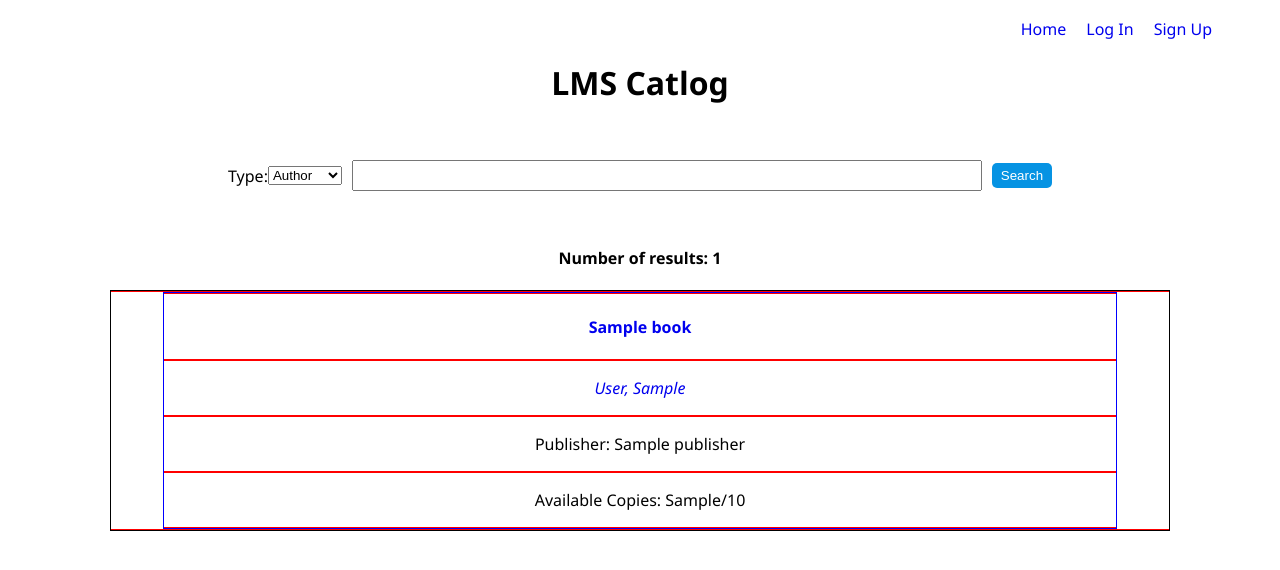
After one commit to ebroadwater/lms, a PHP site: the page made by catalog.php in a window 1280 px wide. The commit adds this page. Shown: the top 570 px of the page. Run offline with PHP 8.4, Linux system fonts and the light colour scheme; tables that the repository leaves empty or names only in its code hold one stand-in row (values such as "Sample post"); some libraries are stand-ins or nearby versions.

Commit message:
add folders, enhance search

```diff
--- /dev/null
+++ b/catalog.php
@@ -0,0 +1,130 @@
+<?php
+	session_start();
+	require_once "pdo.php";
+	require_once "util.php";
+
+	$staff = 0;
+	$loggedin = isset($_SESSION['user_id']);
+	if ($loggedin){
+		$staff = $_SESSION['is_staff'];
+	}
+	if (!isset($_GET['type']) && !isset($_GET['search'])){
+		$_SESSION['error'] = "Invalid request, search parameters missing";
+		header("Location: index.php");
+		return;
+	}
+	$secondpart = "";
+	$book_list = null;
+
+	if (strlen($_GET['q']) > 0){
+		$type = $_REQUEST['type'];
+		if ($type == "title"){
+			$secondpart = "WHERE a.title LIKE :temp ";
+		}
+		else if ($type == "series"){
+			$secondpart = "WHERE a.series LIKE :temp ";
+		}
+		else if ($type == "genre"){
+			$secondpart = "WHERE c.name LIKE :temp ";
+		}
+		else if ($type == "author"){
+			$secondpart = "WHERE f.first_name LIKE :temp OR f.last_name LIKE :temp ";
+		}
+		else{
+			$secondpart = "WHERE a.title LIKE :temp OR a.series LIKE :temp OR a.year_published LIKE :temp OR
+							c.name LIKE :temp OR d.name LIKE :temp OR f.first_name LIKE :temp OR f.last_name LIKE :temp ";
+		}
+	}
+	$book_list = makeSearch($pdo, $secondpart, $_GET['q']);
+
+?>
+<!DOCTYPE html>
+<html>
+	<head>
+		<title>LMS Catalog</title>
+		<?php require_once "head.php";?>
+	</head>
+	<body>
+		<ul class="nav">
+			<li class="nav-link">
+			<?php
+				echo('<a href="index.php">Home</a>');
+				if ($loggedin){
+					if ($staff){
+						echo('<a href="books/add.php">Add Book</a>');
+						echo('<a href="members/member-add.php">Add Member</a>');
+						echo('<a href="members.php">Members</a>');
+					}
+					echo('<a href="members/members-edit.php?user_id='.$_SESSION['user_id'].'">Profile</a>');
+					echo('<a href="logout.php">Log Out</a>');
+				}
+				else{
+					echo('<a href="login.php">Log In</a>');
+					echo('<a href="signup.php">Sign Up</a>');
+				}
+			?>
+			</li>
+		</ul>
+		<h1>LMS Catlog</h1>
+		<?php
+			flashMessagesCenter();
+		?>
+		<form method="GET">
+			<div class="search-bar-view">
+				<label for="type-text-view">Type:</label>
+				<select name="type" id="type-text-view">
+					<option value="keyword">Keyword</option>
+					<option value="title"<?php if ($_GET['type'] == "title"){ echo("selected");}?>>Title</option>
+					<option value="author"<?php if ($_GET['type'] == "author"){ echo("selected");}?>>Author</option>
+					<option value="series"<?php if ($_GET['type'] == "series"){ echo("selected");}?>>Series</option>
+					<option value="genre"<?php if ($_GET['type'] == "genre"){ echo("selected");}?>>Genre</option>
+				</select>
+				<input type="text" id="search-text" name="q" value="<?php echo $_GET['q']?>">
+				<input type="submit" name="search" class="button" value="Search">
+			</div>
+		</form>
+		<?php
+			$count = count($book_list);
+			echo("<h4>Number of results: ".$count."</h4>");
+		?>
+		<div class="book-page">
+			<?php
+				foreach($book_list as $book){
+					echo("<div class='book-row'>");
+						echo("<div class='book-info'>");
+							echo("<div class='book-row'>");
+								echo("<h4><a href='books/view.php?book_id=".htmlentities($book['book_id'])."'>".htmlentities($book['title'])."</a></h4>");
+							echo("</div>");
+							echo("<div class='book-row'>");
+								$author_list = explode(";", $book['Authors']);
+								$author_id_list = explode(",", $book['Author_ids']);
+								$index = 0;
+								foreach($author_list as $author){
+									echo("<p><a href='catalog.php?type=author&q=");
+									$name = explode(",", $author);
+									$fname = str_replace(' ', '', htmlentities($name[1]));
+									$lname = str_replace(' ', '', htmlentities($name[0]));
+									$q = $fname."+".$lname;
+									echo($q."&search=Search'>");
+									echo("<i>".htmlentities($author));
+									if ($index + 1 < count($author_list)){
+										echo(",  ");
+									}
+									echo("</i></a></p>");
+									$index++;
+								}
+							echo("</div>");
+							echo("<div class='book-row'>");
+								echo("<p>Publisher: ".$book['Publisher']."</p>");
+							echo("</div>");
+							echo("<div class='book-row'>");
+								echo("<p>Available Copies: ".$book['available_copies']."/".$book['total_copies']."</p>");
+							echo("</div>");
+						echo("</div>");
+					echo("</div>");
+					$count++;
+				}
+			?>
+		</div>
+	</body>
+</html>
--- a/logout.php
+++ b/logout.php
@@ -5,4 +5,5 @@ unset($_SESSION['email']);
 unset($_SESSION['first_name']);
 unset($_SESSION['last_name']);
 unset($_SESSION['is_staff']);
+unset($_SESSION['from']);
 header("Location: index.php");
--- a/static/css/starter.css
+++ b/static/css/starter.css
@@ -29,6 +29,13 @@ body{
 	justify-content: center;
 	align-items: center;
 	height: 250px;
+	margin-bottom:0;
+}
+.search-bar-view{
+	display: flex;
+	justify-content: center;
+	align-items: center;
+	height: 100px;
 	margin-bottom:0;
 }
 #search-text{
@@ -142,3 +149,22 @@ tr:hover {background-color: lightblue;}
 	display: flex;
 	gap: 20px;
 }
+.book-row{
+	display: flex;
+	border-top: solid 1px red;
+	border-bottom: solid 1px red;
+	justify-content: center;
+}
+.book-page{
+	display: flex;
+	flex-direction: column;
+	border: solid 1px black;
+	width: 85%;
+	margin: auto;
+}
+.book-info{
+	border: solid 1px blue;
+	display: flex;
+	flex-direction: column;
+	width: 90%;
+}
--- a/util.php
+++ b/util.php
@@ -172,4 +172,61 @@ function insertBook($pdo){
 		}
 	}
 }
+function makeSearch($pdo, $secondpart, $query){
+	$firstpart = "SELECT a.book_id, a.title, a.series, a.year_published, a.total_copies, a.available_copies, a.description,
+	GROUP_CONCAT(DISTINCT d.name) Publisher, GROUP_CONCAT(DISTINCT c.name) Genres,
+	GROUP_CONCAT(DISTINCT f.last_name, ', ', f.first_name SEPARATOR ';') Authors,
+	GROUP_CONCAT(DISTINCT f.author_id) Author_ids
+	FROM Book a INNER JOIN BookGenre b ON a.book_id = b.book_id INNER JOIN Genre c ON b.genre_id = c.genre_id
+	INNER JOIN Publisher d ON a.publisher_id= d.publisher_id INNER JOIN BookAuthor e ON e.book_id = a.book_id
+	INNER JOIN Author f ON f.author_id = e.author_id ";
+
+	$thirdpart = "GROUP BY a.book_id, a.title, a.series, a.year_published, a.total_copies, a.available_copies, a.description";
+
+	$query_list = explode(" ", $query);
+	$stmt = $pdo->prepare($firstpart.$secondpart.$thirdpart);
+	if (count($query_list) <= 1){
+		$stmt->execute(array(
+			':temp' => "%".$query."%"
+		));
+		$book_list = $stmt->fetchAll(PDO::FETCH_ASSOC);
+		return $book_list;
+	}
+	else{
+		$book_list = array();
+		foreach($query_list as $q){
+			$stmt->execute(array(
+				':temp' => "%".$q."%"
+			));
+			while($row = $stmt->fetch(PDO::FETCH_ASSOC)){
+				$check = true;
+				foreach($book_list as $b){
+					if ($b['book_id'] == $row['book_id']){
+						$check = false;
+					}
+				}
+				if ($check){
+					array_push($book_list, $row);
+				}
+			}
+		}
+		return $book_list;
+	}
+}
+function getBook($pdo, $book_id){
+	$stmt = $pdo->prepare("SELECT a.book_id, a.title, a.series, a.year_published, a.total_copies, a.available_copies, a.description,
+	GROUP_CONCAT(DISTINCT d.name) Publisher, GROUP_CONCAT(DISTINCT c.name) Genres,
+	GROUP_CONCAT(DISTINCT f.last_name, ', ', f.first_name SEPARATOR ';') Authors,
+	GROUP_CONCAT(DISTINCT f.author_id) Author_ids
+	FROM Book a INNER JOIN BookGenre b ON a.book_id = b.book_id INNER JOIN Genre c ON b.genre_id = c.genre_id
+	INNER JOIN Publisher d ON a.publisher_id= d.publisher_id INNER JOIN BookAuthor e ON e.book_id = a.book_id
+	INNER JOIN Author f ON f.author_id = e.author_id WHERE a.book_id= :bid
+	GROUP BY a.book_id, a.title, a.series, a.year_published, a.total_copies, a.available_copies, a.description");
+
+	$stmt->execute(array(
+		':bid' => $book_id
+	));
+	$book = $stmt->fetch(PDO::FETCH_ASSOC);
+	return $book;
+}
 //ALTER TABLE some_table AUTO_INCREMENT=1
```
Also changed, not shown: books/add.php (renamed from add.php, +14 -18 lines), books/checkout.php (added, +29 -0 lines), books/place_hold.php (added, +29 -0 lines), books/return.php (added, +29 -0 lines), books/view.php (added, +116 -0 lines), index.php (+11 -14 lines), login.php (+15 -0 lines), members.php (+4 -4 lines), members/member-add.php (renamed from member-add.php, +7 -6 lines), members/member-delete.php (renamed from member-delete.php, +4 -4 lines), members/members-edit.php (renamed from members-edit.php, +20 -14 lines).
